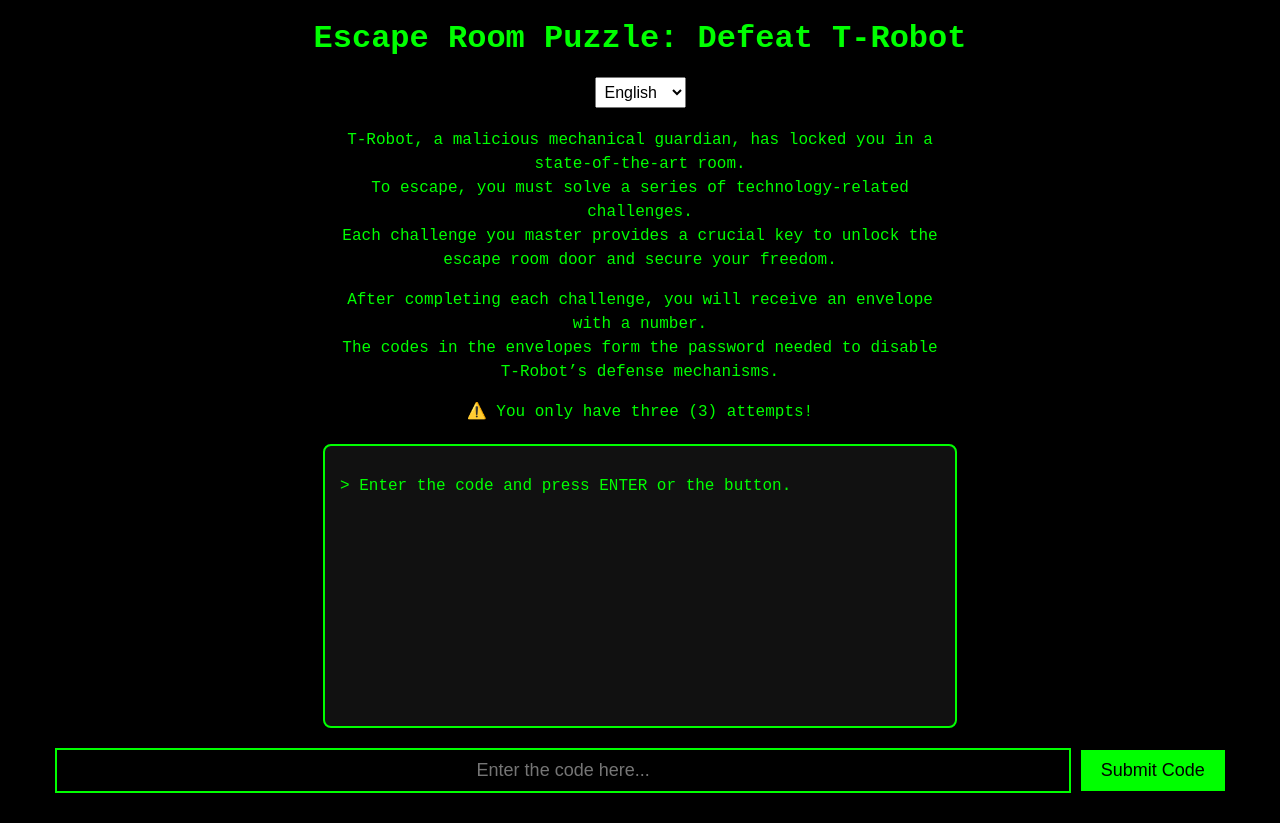
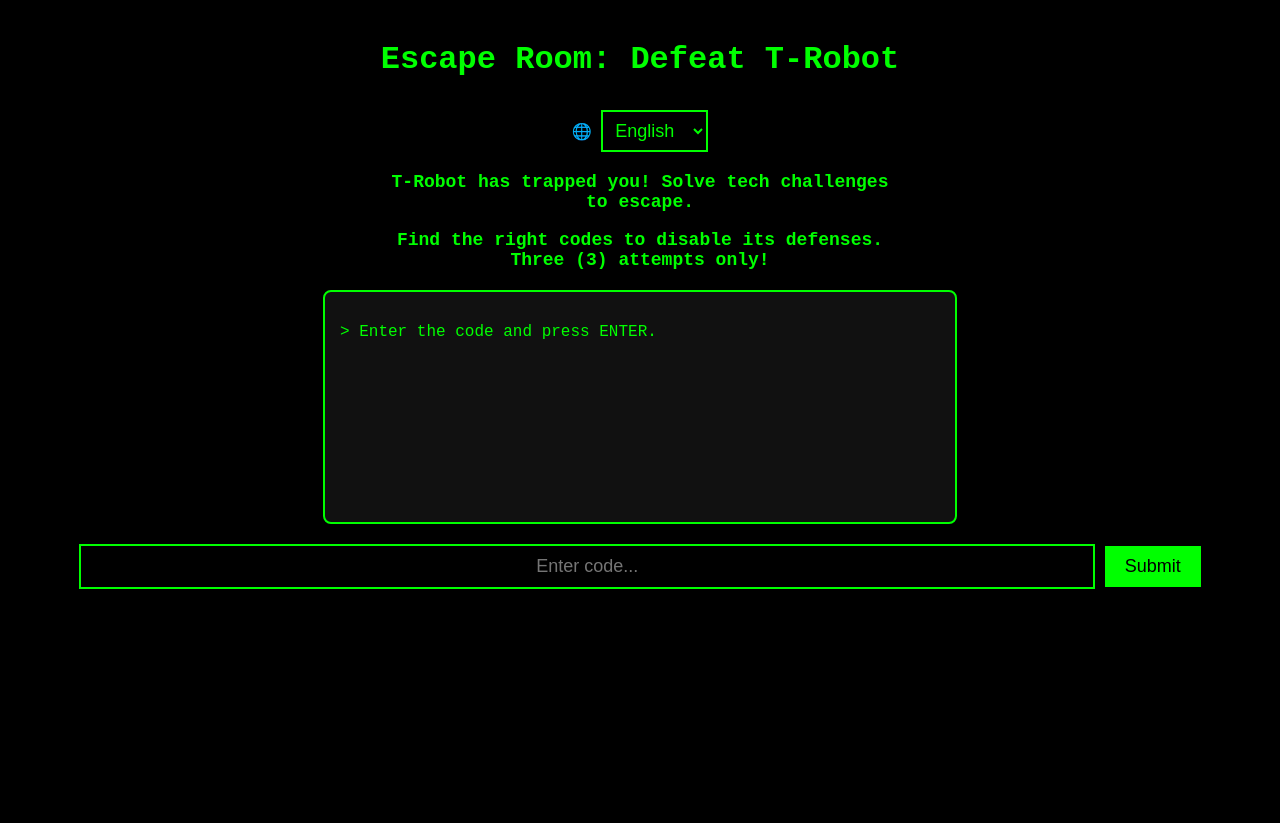
Before and after one commit to irusul/irusul.github.io, a plain HTML site: page index.html in a window 1280 px wide. After the commit the page ends 800 px from the top, so only its background shows below. Drawn offline with Linux system fonts and the light colour scheme.

Commit message:
Add files via upload

```diff
--- a/index.html
+++ b/index.html
@@ -3,59 +3,41 @@
   <head>
     <meta charset="UTF-8" />
     <meta name="viewport" content="width=device-width, initial-scale=1.0" />
-    <title>Escape Room</title>
+    <title>Escape Room - Defeat T-Robot / Besiege T-Robot</title>
     <link rel="stylesheet" href="style.css" />
   </head>
   <body>
     <header>
-      <h1 id="pageTitle">Escape Room Puzzle: Defeat T-Robot</h1>
-      <select id="languageSelect">
-        <option value="en">English</option>
-        <option value="de">Deutsch</option>
-      </select>
+      <h1 id="pageTitle">Escape Room: Defeat T-Robot</h1>
+      <div id="languageContainer">
+        <label for="languageSelect">🌐</label>
+        <select id="languageSelect">
+          <option value="en">English</option>
+          <option value="de">Deutsch</option>
+        </select>
+      </div>
     </header>
     <main>
-      <!-- Introduction: Two versions, only one visible at a time -->
+      <!-- Shortened Introduction -->
       <section id="introduction-en" class="introduction">
-        <p>
-          T-Robot, a malicious mechanical guardian, has locked you in a state-of-the-art room.<br />
-          To escape, you must solve a series of technology-related challenges.<br />
-          Each challenge you master provides a crucial key to unlock the escape room door and secure your freedom.
-        </p>
-        <p>
-          After completing each challenge, you will receive an envelope with a number.<br />
-          The codes in the envelopes form the password needed to disable T-Robot’s defense mechanisms.
-        </p>
-        <p>⚠️ You only have three (3) attempts!</p>
+        <p>T-Robot has trapped you! Solve tech challenges to escape.</p>
+        <p>Find the right codes to disable its defenses. Three (3) attempts only!</p>
       </section>
 
       <section id="introduction-de" class="introduction" style="display: none;">
-        <p>
-          T-Robot, ein böser mechanischer Wächter, hat dich in einem hochmodernen Raum eingesperrt.<br />
-          Um zu entkommen, musst du eine Reihe von technologiebezogenen Herausforderungen lösen.<br />
-          Jede gemeisterte Herausforderung liefert dir einen entscheidenden Schlüssel, um die Tür des Escape Rooms zu entriegeln und deine Freiheit zu sichern.
-        </p>
-        <p>
-          Nach Abschluss einer Aufgabe erhältst du einen Umschlag mit einer Nummer.<br />
-          Die Codes in den Umschlägen der Herausforderungen bilden das Passwort, das benötigt wird, um die Verteidigungsmechanismen von T-Robot zu deaktivieren.
-        </p>
-        <p>⚠️ Du hast nur drei (3) Versuche!</p>
+        <p>T-Robot hat dich eingesperrt! Löse Technikrätsel, um zu entkommen.</p>
+        <p>Finde die richtigen Codes, um seine Verteidigung zu deaktivieren. Nur drei (3) Versuche!</p>
       </section>
 
       <!-- Game Section -->
       <section id="game">
         <div id="terminal">
-          <p id="terminalInstruction">&gt; Enter the code and press ENTER or the button.</p>
+          <p id="terminalInstruction">&gt; Enter the code and press ENTER.</p>
           <div id="output"></div>
         </div>
         <div id="controls">
-          <input
-            type="text"
-            id="codeInput"
-            placeholder="Enter the code here..."
-            maxlength="20"
-          />
-          <button id="submitBtn">Submit Code</button>
+          <input type="text" id="codeInput" placeholder="Enter code..." maxlength="20" />
+          <button id="submitBtn">Submit</button>
         </div>
       </section>
     </main>
--- a/script.js
+++ b/script.js
@@ -1,28 +1,26 @@
-// Translations for dynamic texts
+// Language translations
 const translations = {
   en: {
-    pageTitle: "Escape Room Puzzle: Defeat T-Robot",
-    terminalInstruction: "> Enter the code and press ENTER or the button.",
-    submitBtn: "Submit Code",
-    inputPlaceholder: "Enter the code here...",
-    success: "✅ MISSION SUCCESS! You have defeated T-Robot and are free! ✅",
-    failure: "❌ MISSION FAILED! T-Robot has maintained control! ❌",
+    pageTitle: "Escape Room: Defeat T-Robot",
+    terminalInstruction: "> Enter the code and press ENTER.",
+    submitBtn: "Submit",
+    inputPlaceholder: "Enter code...",
+    success: "✅ MISSION SUCCESS! You escaped! ✅",
+    failure: "❌ MISSION FAILED! T-Robot won! ❌",
     wrong: (attempt, max) => `❌ Wrong Code (${attempt}/${max}) - Try again! ❌`
   },
   de: {
-    pageTitle: "Escape Room Puzzle: Besiege T-Robot",
-    terminalInstruction: "> Gib den Code ein und drücke ENTER oder den Button.",
+    pageTitle: "Escape Room: Besiege T-Robot",
+    terminalInstruction: "> Gib den Code ein und drücke ENTER.",
     submitBtn: "Überprüfen",
-    inputPlaceholder: "Gib den Code hier ein...",
-    success: "✅ MISSION ERFOLGREICH! Du hast T-Robot deaktiviert und bist frei! ✅",
-    failure: "❌ MISSION GESCHEITERT! T-Robot hat die Kontrolle behalten! ❌",
-    wrong: (attempt, max) => `❌ Falscher Code (${attempt}/${max}) - Versuche es erneut! ❌`
+    inputPlaceholder: "Code eingeben...",
+    success: "✅ MISSION ERFOLGREICH! Du bist entkommen! ✅",
+    failure: "❌ MISSION GESCHEITERT! T-Robot hat gewonnen! ❌",
+    wrong: (attempt, max) => `❌ Falscher Code (${attempt}/${max}) - Erneut versuchen! ❌`
   }
 };
 
-let currentLanguage = "en"; // Default language
-
-// Game Variables
+let currentLanguage = "en";
 const shutdownCodes = {
   en: ["code123"],
   de: ["code123"]
@@ -35,27 +33,18 @@ const inputField = document.getElementById("codeInput");
 const submitBtn = document.getElementById("submitBtn");
 const languageSelect = document.getElementById("languageSelect");
 
-// Update UI based on current language
+// Update UI for language change
 function updateLanguage() {
-  // Update header title
   document.getElementById("pageTitle").textContent = translations[currentLanguage].pageTitle;
-
-  // Show/hide introduction sections
-  if (currentLanguage === "en") {
-    document.getElementById("introduction-en").style.display = "block";
-    document.getElementById("introduction-de").style.display = "none";
-  } else {
-    document.getElementById("introduction-en").style.display = "none";
-    document.getElementById("introduction-de").style.display = "block";
-  }
-
-  // Update terminal instruction, input placeholder, and button text
   document.getElementById("terminalInstruction").textContent = translations[currentLanguage].terminalInstruction;
   inputField.placeholder = translations[currentLanguage].inputPlaceholder;
   submitBtn.textContent = translations[currentLanguage].submitBtn;
+
+  document.getElementById("introduction-en").style.display = currentLanguage === "en" ? "block" : "none";
+  document.getElementById("introduction-de").style.display = currentLanguage === "de" ? "block" : "none";
 }
 
-// Event listener for language change
+// Language selection event
 languageSelect.addEventListener("change", function() {
   currentLanguage = languageSelect.value;
   updateLanguage();
@@ -64,22 +53,21 @@ languageSelect.addEventListener("change", function() {
 // Initial UI update
 updateLanguage();
 
-// Event listeners for code submission
+// Check Code Function
 submitBtn.addEventListener("click", checkCode);
-inputField.addEventListener("keypress", function (event) {
+inputField.addEventListener("keypress", function(event) {
   if (event.key === "Enter") {
     checkCode();
   }
 });
 
 function checkCode() {
-  if (attempts >= maxAttempts) return; // No further attempts if game is over
+  if (attempts >= maxAttempts) return;
 
   const userCode = inputField.value.trim().toLowerCase();
   inputField.value = "";
   let message = `> ${userCode.toUpperCase()}\n`;
 
-  // Check if the code is correct (use language-specific code list if needed)
   if (shutdownCodes[currentLanguage].includes(userCode)) {
     message += translations[currentLanguage].success;
     outputMessage(message);
@@ -101,18 +89,17 @@ function outputMessage(message) {
   const para = document.createElement("p");
   para.textContent = message;
   outputDiv.appendChild(para);
-  document.getElementById("terminal").scrollTop =
-    document.getElementById("terminal").scrollHeight;
+  document.getElementById("terminal").scrollTop = document.getElementById("terminal").scrollHeight;
 }
 
 function disableInput(isSuccess) {
   inputField.disabled = true;
   submitBtn.disabled = true;
   inputField.placeholder = isSuccess
-    ? (currentLanguage === "en"
-         ? "MISSION SUCCESS! Refresh the page to play again."
-         : "MISSION ERFOLGREICH! Aktualisiere die Seite, um erneut zu spielen.")
-    : (currentLanguage === "en"
-         ? "MISSION FAILED. Refresh the page to try again."
-         : "MISSION GESCHEITERT. Aktualisiere die Seite, um es erneut zu versuchen.");
+    ? currentLanguage === "en"
+      ? "MISSION SUCCESS! Refresh to play again."
+      : "MISSION ERFOLGREICH! Aktualisiere zum Neustart."
+    : currentLanguage === "en"
+      ? "MISSION FAILED. Refresh to retry."
+      : "MISSION GESCHEITERT. Aktualisiere zum Versuch.";
 }
--- a/style.css
+++ b/style.css
@@ -1,4 +1,4 @@
-/* Global Styles */
+/* General Styles */
 body {
   background-color: #000;
   color: #0f0; /* Terminal Green */
@@ -9,29 +9,36 @@ body {
 }
 
 header {
+  display: flex;
+  flex-direction: column;
+  align-items: center;
   margin-bottom: 20px;
 }
 
-header h1 {
-  margin: 0;
-  padding-bottom: 10px;
+/* Language Selector - More Visible */
+#languageContainer {
+  margin-top: 10px;
 }
 
 #languageSelect {
-  font-size: 16px;
-  padding: 5px;
-  margin-top: 10px;
+  font-size: 18px;
+  padding: 8px;
+  border: 2px solid #0f0;
+  background: black;
+  color: #0f0;
+  cursor: pointer;
 }
 
-/* Introduction Sections */
+/* Introduction Section */
 .introduction {
-  width: 90%;
-  max-width: 600px;
+  width: 80%;
+  max-width: 500px;
   margin: 0 auto 20px auto;
-  line-height: 1.5;
+  font-size: 18px;
+  font-weight: bold;
 }
 
-/* Terminal Container */
+/* Terminal Box */
 #terminal {
   width: 90%;
   max-width: 600px;
@@ -41,11 +48,10 @@ header h1 {
   border: 2px solid #0f0;
   border-radius: 8px;
   text-align: left;
-  height: 250px;
+  height: 200px;
   overflow-y: auto;
 }
 
-/* Fade-In Effect for Terminal Output */
 #output p {
   margin: 0;
   opacity: 0;
@@ -70,7 +76,6 @@ header h1 {
   color: #0f0;
   border: 2px solid #0f0;
   text-align: center;
-  margin-bottom: 10px;
 }
 
 #submitBtn {
```
